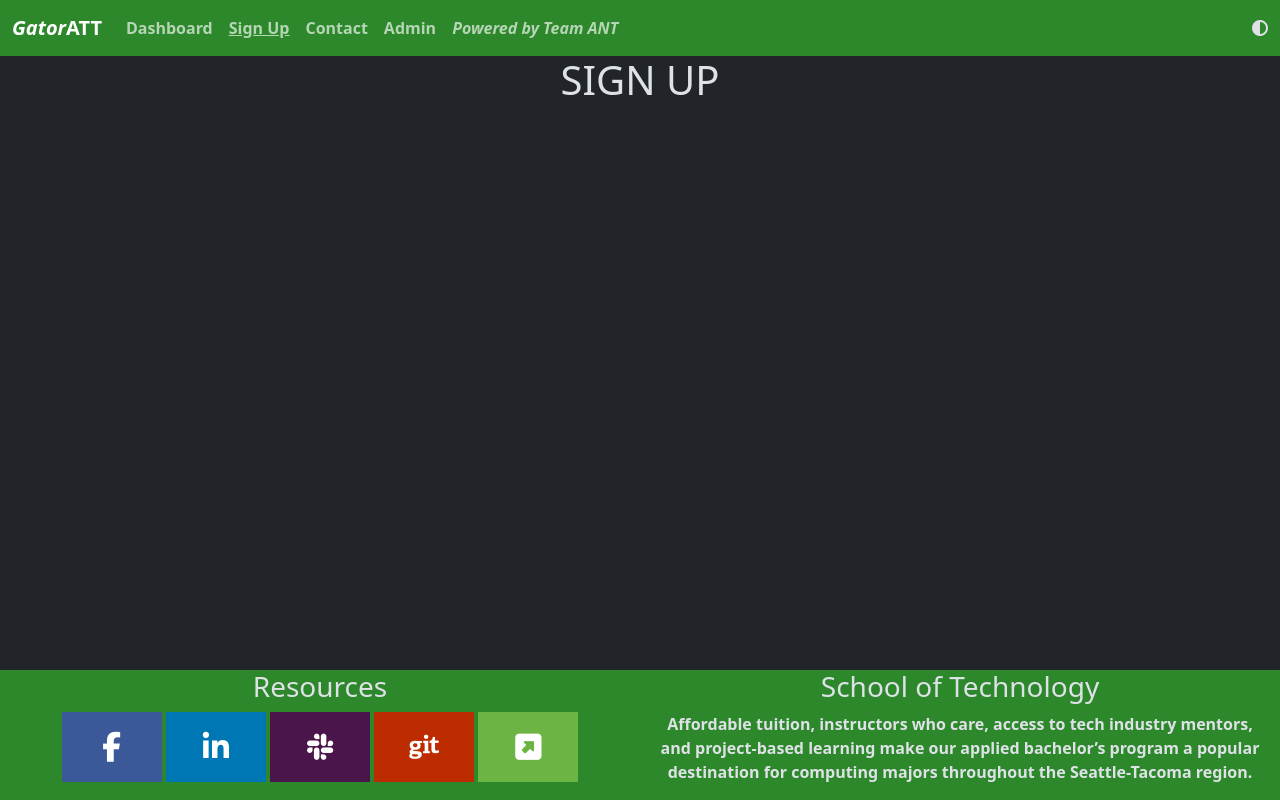
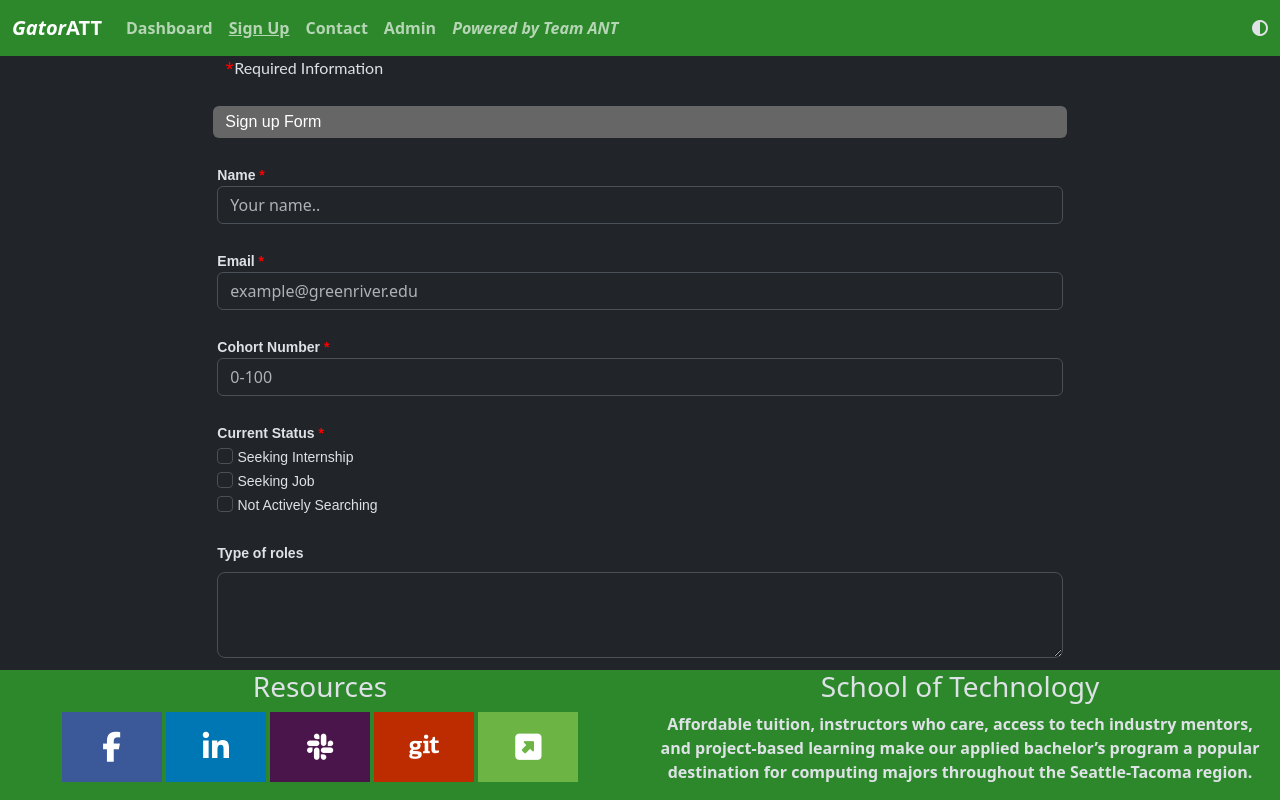
Before and after one commit to lukeckk/TeamAnt, a PHP site: page /SprintTwo/html/signup.html in a window 1280 px wide. Run offline with PHP 8.4, Linux system fonts and the light colour scheme; some libraries are stand-ins or nearby versions.

```diff
--- a/SprintTwo/html/signup.html
+++ b/SprintTwo/html/signup.html
@@ -17,15 +17,97 @@
 <body onload="onloadGroup('navSignup')">
 <nav id="navbarTarget" class="navbar navbar-expand-lg bg-body-tertiary"></nav>
 <!--NAVBAR ENDS HERE, NO ELEMENTS ABOVE THIS LINE-->
+<div class="requiredwarning col-8 container-fluid ">
+<p class="required"></p><p class="requiredwarning2"> Required Information</p>
+</div>
+<div class="signuphead col-8 container-fluid pt-1 pb-1"> <p id="signupCoverText"  >Sign up Form</p>
+</div>
+
+<!-- <div class="container d-flex justify-content-center"> -->
+<div class="row justify-content-evenly">
+    <div id = "signupShared" class="col-8">
+        <form name="signup" id="form" method="post" action="https://schrock.greenriverdev.com/vardump.php" >
+
+            <section class=" mb-4">
+                <label class="required" id="namesignup" for="name">Name</label><br>
+                <input class="form-control input-default " type="text" id="name" name="name" placeholder="Your name..">
+                <div class="error"></div>
+
+            </section>
+
+            <section id="orderEmail" class="input-control mb-4">
+                <label for="email" class="userinfo required">Email</label><br>
+                <input type="email" name="email" id="email" class="form-control" placeholder="example@greenriver.edu" >
+                <div class="error"></div>
+            </section>
+
+            <section class="mb-4">
+                <label class="required" id="cnumbersignup" for="Cnumber">Cohort Number</label><br>
+                <input class="form-control input-default" type="text" name="cohortnumber" id="Cnumber" name="cohortnumber" placeholder="0-100">
+                <div class="error"></div>
+            </section>
+
+            <label class="required">Current Status</label>
+            <section class="mb-4">
+                <section>
+                    <input class="form-check-input" name="Seekingintenrship" type="checkbox" value="" id="flexCheckDefault1">
+                    <label class="form-check-label" for="flexCheckDefault1">
+                        Seeking Internship
+                    </label>
+                </section>
 
 
+                <section>
+                    <input class="form-check-input" type="checkbox" value="" id="flexCheckDefault2">
+                    <label class="form-check-label" for="flexCheckDefault2">
+                        Seeking Job
+                    </label>
+                </section>
 
-<div class="container-fluid text-center">
-    <h1>SIGN UP</h1>
-</div>
+                <section>
+                    <input class="form-check-input" type="checkbox" value="" id="flexCheckDefault3">
+                    <label class="form-check-label" for="flexCheckDefault3">
+                        Not Actively Searching
+                    </label>
+                </section>
+            </section>
+
+            <section class="mb-4">
+                <label for="roletext" class="form-label">Type of roles</label><br>
+                <textarea class="rounded-3 form-control" id="roletext" rows="3"></textarea>
+            </section>
+
+            <section class="mb-4">
+                <input  id="submitbutton" type="submit" value="Submit">
+            </section>
 
 
+        </form>
 
+
+    </div>
+</div>
+<!-- </div> -->
+<div class="container-fluid text-center fixed-bottom mt-3">
+<div class="row " style="border: 10px black">
+
+<div class="col-lg-6 col-md-6 col-sm-12 col-xs-12">
+            <h3>Resources</h3>
+            <a href="https://www.facebook.com/GreenRiverCollege" class="fa fa-facebook"></a>
+            <a href="https://www.linkedin.com/school/green-river-community-college/" class="fa fa-linkedin"></a>
+            <a href="https://slack.com/community" class="fa fa-slack"></a>
+           <a href="https://github.com/greenrivercollege" class="fa fa-git"></a>
+           <a href="https://www.devs.greenrivertech.net" class="fa fa-external-link-square"></a>
+        </div>
+        <div class="col-lg-6 col-md-6 col-sm-12 col-xs-12">
+          <h3>School of Technology</h3>
+            <p>Affordable tuition, instructors who care, access to tech industry mentors, and project-based learning
+                   make our applied bachelor’s program a popular destination for computing majors throughout the
+                   Seattle-Tacoma region.\n"
+                </p>
+        </div>
+    </div>
+</div>
 
 <!--FOOTER STARTS HERE, NO ELEMENTS BELOW THIS LINE-->
 <footer id="footerTarget" class="container-fluid text-center"></footer>
--- a/SprintTwo/styles/styles.css
+++ b/SprintTwo/styles/styles.css
@@ -221,3 +221,68 @@
 }
 
 /*End of Dashboard Styles*/
+
+
+/*Form Styles Start*/
+
+.required:after {
+    content:" *";
+    color: red;
+}
+
+.signuphead {
+    background-color: #666666;
+    border-radius: 6px;
+    margin-bottom: 1.5em;
+    margin-top: 10px;
+
+}
+
+.signuphead p {
+    color:white;
+    font-family: Arial, Helvetica, sans-serif !important;
+    font-size: 1em !important;
+    margin:0;
+
+}
+
+.requiredwarning {
+    display: flex;
+}
+
+.requiredwarning2 {
+    font-size: 16px;
+    font-family: 'Lato', Segoe, "Segoe UI", "DejaVu Sans", "Trebuchet MS", Arial, Verdana, sans-serif
+}
+
+#signupShared label {
+    font-family: Arial, Helvetica, sans-serif !important;
+    font-size: 14px;
+    font-weight: bold;
+
+}
+
+#submitbutton {
+
+    color: #e8f0de !important;
+    border: solid 1px #538312 !important;
+    background: #64991e;
+    display: inline-block;
+    margin: 0 2px ;
+    outline: none;
+    cursor: pointer;
+    text-align: center;
+    text-decoration: none;
+    font: 14px/100% Arial, Helvetica, sans-serif;
+    font-weight: bold;
+    padding: 0.5em 2em 0.55em;
+    border-radius: 0.5em !important;
+    box-shadow: 0 1px 2px rgba(0,0,0,.2);
+    text-shadow: 0 1px 1px rgba(0,0,0,.3);
+
+}
+
+.form-check-label {
+    font-weight: normal !important;
+}
+/*Form Styles End*/
```
